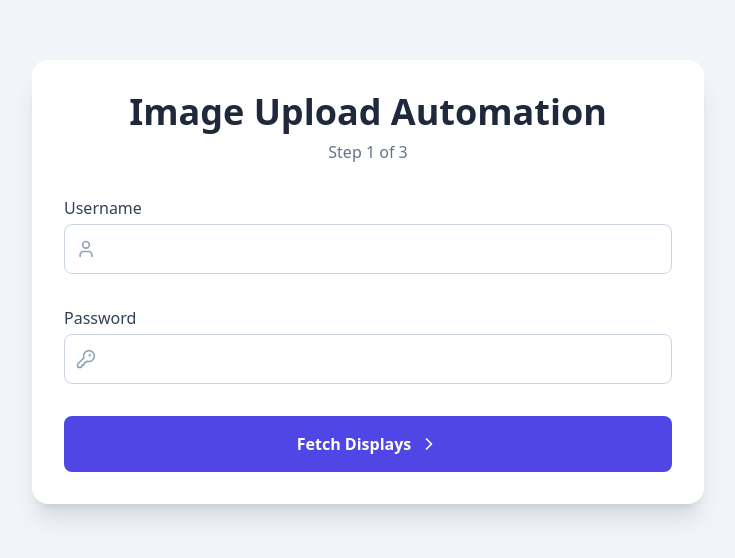
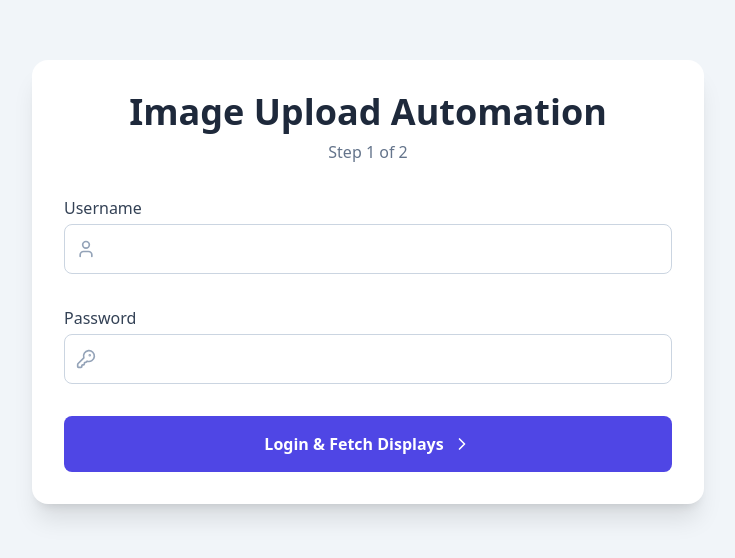
Before and after one commit to dripdontkillmyvibe/my-uploader-frontend, a React (Create React App) app: page / in a window 1280 px wide. Shown: the part 118-676 px from the top of the page, without its empty margins (272-1007 px from the left). Built offline with nearby package versions, Linux system fonts and the light colour scheme.

Commit message:
Update App.js

```diff
--- a/src/App.js
+++ b/src/App.js
@@ -4,7 +4,7 @@ import { User, KeyRound, UploadCloud, GripVertical, Clock, PlayCircle, X, Chevro
 // --- Main App Component ---
 export default function App() {
   // --- State Management ---
-  const [appStep, setAppStep] = useState('credentials'); // credentials, selectDisplay, upload
+  const [appStep, setAppStep] = useState('credentials'); // credentials, selectDisplay
   const [username, setUsername] = useState('');
   const [password, setPassword] = useState('');
   const [displayOptions, setDisplayOptions] = useState([]);
@@ -187,49 +187,47 @@ export default function App() {
                     <div className="relative"><KeyRound className="absolute left-3 top-1/2 -translate-y-1/2 w-5 h-5 text-slate-400"/><input type="password" value={password} onChange={e => setPassword(e.target.value)} className="w-full pl-10 p-3 border border-slate-300 rounded-lg focus:ring-2 focus:ring-indigo-500"/></div>
                   </div>
                   <button onClick={handleFetchDisplays} disabled={status === 'processing'} className="w-full bg-indigo-600 text-white font-bold py-4 px-4 rounded-lg flex items-center justify-center hover:bg-indigo-700 transition-all disabled:bg-slate-400">
-                    {status === 'processing' ? 'Fetching...' : 'Fetch Displays'} <ChevronRight className="ml-2 w-5 h-5"/>
+                    {status === 'processing' ? 'Fetching...' : 'Login & Fetch Displays'} <ChevronRight className="ml-2 w-5 h-5"/>
                   </button>
                 </>
               );
         case 'selectDisplay':
             return (
                 <>
+                  {/* --- Combined Dashboard View --- */}
                   <div>
                     <label className="font-medium text-slate-700 block mb-1">Select a Display</label>
                     <div className="relative"><ListVideo className="absolute left-3 top-1/2 -translate-y-1/2 w-5 h-5 text-slate-400"/><select value={selectedDisplay} onChange={(e) => handleSelectDisplay(e.target.value)} className="w-full pl-10 p-3 border border-slate-300 rounded-lg focus:ring-2 focus:ring-indigo-500 appearance-none bg-white"><option value="" disabled>-- Choose a Display --</option>{displayOptions.map(opt => <option key={opt.value} value={opt.value}>{opt.text}</option>)}</select></div>
                   </div>
+
                   <div className="mt-4 p-4 border rounded-lg bg-slate-50">
                     <h3 className="font-semibold text-slate-700 flex items-center"><ImageIcon className="w-5 h-5 mr-2 text-slate-500"/>Currently Displaying</h3>
                     <div className="mt-2 h-40 flex items-center justify-center bg-slate-200 rounded">
                         {currentImageUrl ? <img src={currentImageUrl} alt="Current display" className="max-h-full max-w-full object-contain"/> : <p className="text-slate-500 text-sm">No image found.</p>}
                     </div>
                   </div>
-                  <button onClick={() => setAppStep('upload')} className="w-full bg-indigo-600 text-white font-bold py-4 px-4 rounded-lg flex items-center justify-center hover:bg-indigo-700 transition-all">
-                    Next: Upload Images <ChevronRight className="ml-2 w-5 h-5"/>
-                  </button>
-                  <button onClick={() => setAppStep('credentials')} className="text-sm text-slate-500 hover:text-indigo-600 text-center w-full">Back to Login</button>
-                </>
-            );
-        case 'upload':
-            return (
-                <>
+
                   <div>
                     <h2 className="text-xl font-semibold text-slate-700 flex items-center mb-4"><span className="text-indigo-600 bg-indigo-100 rounded-full w-8 h-8 flex items-center justify-center mr-3">2</span>Upload & Order Images</h2>
                     <div className="border-2 border-dashed border-slate-300 rounded-lg p-6 text-center bg-slate-50 hover:bg-slate-100 transition"><UploadCloud className="mx-auto h-12 w-12 text-slate-400" /><input type="file" multiple onChange={handleFileChange} id="file-upload" className="hidden" accept="image/*" /><label htmlFor="file-upload" className="mt-2 block text-sm font-medium text-indigo-600 hover:text-indigo-500 cursor-pointer">Click to browse or drag & drop</label></div>
                     <div className="mt-4 space-y-2 max-h-60 overflow-y-auto">{images.map((item, index) => (<div key={item.id} draggable onDragStart={() => (dragItem.current = index)} onDragEnter={() => (dragOverItem.current = index)} onDragEnd={handleDragSort} onDragOver={(e) => e.preventDefault()} className="flex items-center p-2 bg-white border rounded-lg shadow-sm cursor-grab active:cursor-grabbing"><GripVertical className="w-5 h-5 text-slate-400 mr-2" /><img src={item.preview} alt="preview" className="w-12 h-12 rounded-md object-cover mr-4" /><span className="flex-grow text-sm font-medium text-slate-700 truncate">{item.file.name}</span><button onClick={() => removeImage(item.id)} className="p-1 text-slate-400 hover:text-red-500 hover:bg-red-100 rounded-full"><X className="w-5 h-5" /></button></div>))}</div>
                   </div>
+
                   <div>
                     <h2 className="text-xl font-semibold text-slate-700 flex items-center mb-4"><span className="text-indigo-600 bg-indigo-100 rounded-full w-8 h-8 flex items-center justify-center mr-3">3</span>Set Upload Interval</h2>
                     <div className="flex items-center space-x-4"><Clock className="w-6 h-6 text-slate-500" /><input type="range" min="0" max="60" step="5" value={interval} onChange={(e) => setInterval(e.target.value)} className="w-full h-2 bg-slate-200 rounded-lg appearance-none cursor-pointer" /><span className="font-bold text-indigo-600 text-lg w-28 text-center">{interval} minutes</span></div>
                   </div>
+
                   <div className="flex items-center justify-center">
                     <input type="checkbox" id="cycle" checked={cycle} onChange={(e) => setCycle(e.target.checked)} className="h-4 w-4 rounded border-gray-300 text-indigo-600 focus:ring-indigo-500"/>
                     <label htmlFor="cycle" className="ml-2 block text-sm text-gray-900">Cycle images (loop indefinitely)</label>
                   </div>
+
                   <button onClick={handleStartAutomation} disabled={status === 'processing'} className="w-full bg-green-600 text-white font-bold py-4 px-4 rounded-lg flex items-center justify-center hover:bg-green-700 transition-all disabled:bg-slate-400">
                     {status === 'processing' ? 'Processing...' : 'Start Automation'} <PlayCircle className="ml-2"/>
                   </button>
-                  <button onClick={() => setAppStep('selectDisplay')} className="text-sm text-slate-500 hover:text-indigo-600 text-center w-full">Back to Display Selection</button>
+
+                  <button onClick={() => setAppStep('credentials')} className="text-sm text-slate-500 hover:text-indigo-600 text-center w-full">Back to Login</button>
 
                   {status === 'processing' && (
                     <div className="mt-6">
@@ -250,7 +248,7 @@ export default function App() {
       <div className="w-full max-w-2xl mx-auto bg-white rounded-2xl shadow-xl p-8 space-y-8">
         <header className="text-center">
           <h1 className="text-4xl font-bold text-slate-800">Image Upload Automation</h1>
-          <p className="text-slate-500 mt-2">Step {appStep === 'credentials' ? 1 : appStep === 'selectDisplay' ? 2 : 3} of 3</p>
+          <p className="text-slate-500 mt-2">Step {appStep === 'credentials' ? 1 : 2} of 2</p>
         </header>
         {renderStep()}
         {status !== 'processing' && message && (<p className={`text-center mt-4 text-sm font-medium ${status === 'error' ? 'text-red-600' : 'text-green-600'}`}>{message}</p>)}
```
